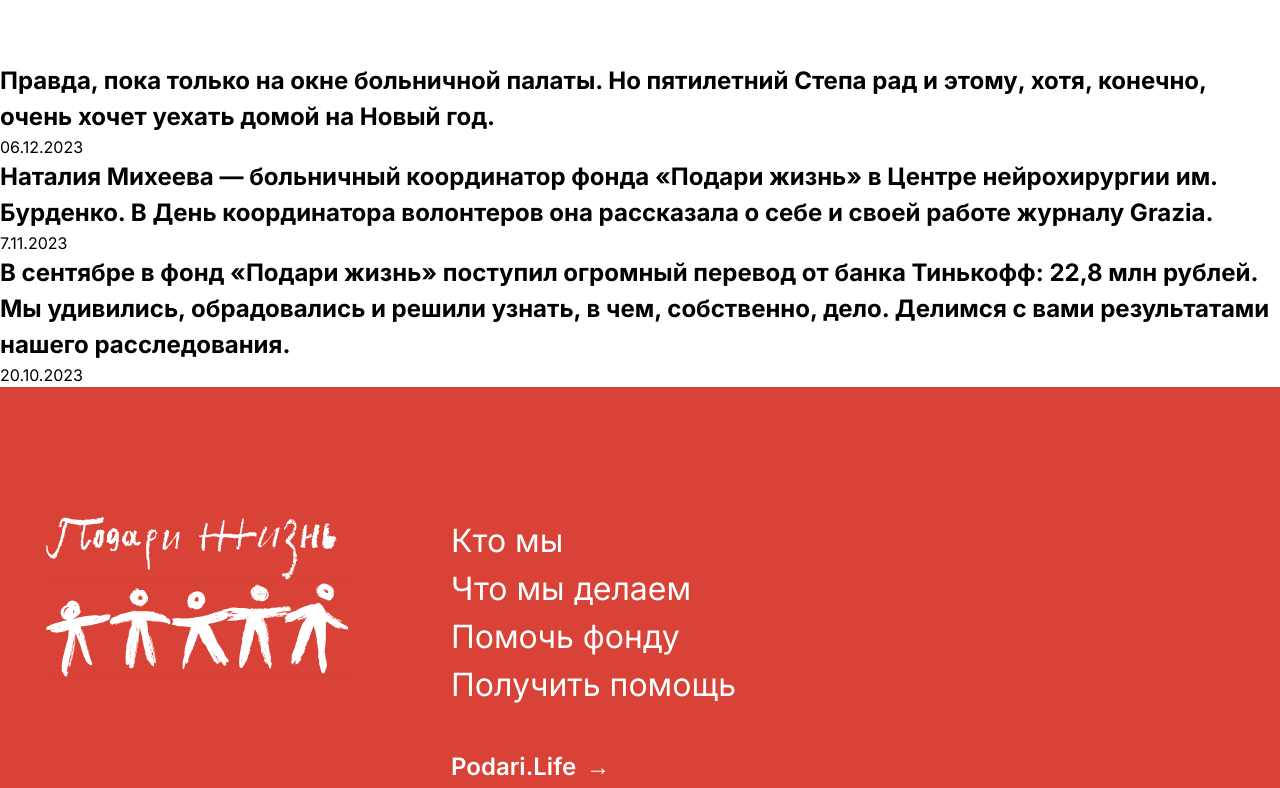
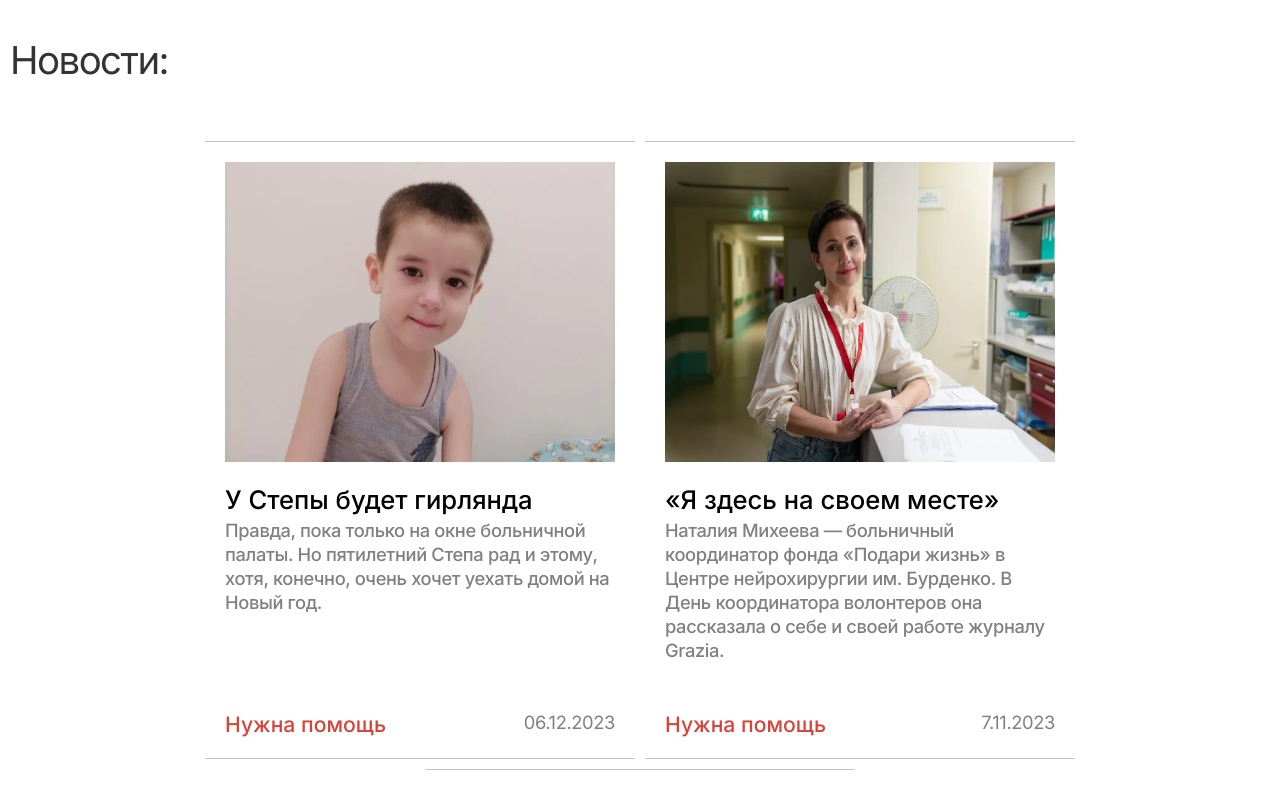
Before and after one commit to Arsaide/podari-life, a Next.js app: page / in a window 1280 px wide. Shown: the part 2860-3648 px from the top of the page. Built offline with nearby package versions, Linux system fonts and the light colour scheme.

Commit message:
Database code and dynamic pages modification

```diff
--- a/public/childrenPosts.json
+++ b/public/childrenPosts.ts
@@ -1,4 +1,4 @@
-[
+const posts = [
   {
     "id": 1,
     "webName": "novogodnii-zvezdnyi-marafon-startoval",
@@ -83,7 +83,7 @@
       },
       "text": {
         "firstText": "Центр крови ПМГМУ им. И.М. Сеченова работает с понедельника по пятницу, с 8:30 до 13:00.\n\nАдрес: Большая Пироговская улица, д. 2, стр. 4.\n\nТелефоны: +7 (499) 246-51-21, +7 (499) 246-52-40.\n\nВажно: мы ждем только безвозмездных доноров! Регистрация в Москве или Московской области не требуется.\n\nНЕ ЗАБУДЬТЕ ПАСПОРТ!",
-        "secondText": "Срочно нужны доноры крови!"
+        "secondText": "Центр крови ПМГМУ им. И.М. Сеченова."
       }
     }
   },
@@ -158,7 +158,7 @@
         "alt": "Дима мечтает пойти в зоопарк и на концерт Егора Крида"
       },
       "text": {
-        "title": "«Я буду частичкой тебя»",
+        "title": `«Я буду частичкой тебя»`,
         "desc": "Говорит Вика своему 11-летнему брату Диме, для которого она скоро станет донором костного мозга. И мальчик этому рад, потому что он очень любит Вику и хочет скорее вылечиться.",
         "date": "02.11.2023",
         "status": "Нужна помощь"
@@ -272,12 +272,12 @@
       "img": {
         "src": "stepa-vstretit-novyi-god-v-bolnitse.jpg",
         "alt": "Изображение поста про мальчика Степу",
-        "status": "Нужна помощь"
       },
       "text": {
         "title": "У Степы будет гирлянда",
         "desc": "Правда, пока только на окне больничной палаты. Но пятилетний Степа рад и этому, хотя, конечно, очень хочет уехать домой на Новый год.",
-        "date": "06.12.2023"
+        "date": "06.12.2023",
+        "status": "Нужна помощь"
       }
     },
     "post": {
@@ -350,3 +350,5 @@
     }
   }
 ]
+
+export default posts;
--- a/src/app/[webName]/page.module.scss
+++ b/src/app/[webName]/page.module.scss
@@ -90,6 +90,7 @@
   border-top: 1px solid rgba(51, 51, 51, .3);
   border-bottom: 1px solid rgba(51, 51, 51, .3);
   padding-top: 15px;
+  padding-right: clamp(0px, 10vw,250px);
   padding-bottom: 15px;
   position: relative;
   &__desc {
@@ -109,6 +110,7 @@
     position: relative;
     width: 100%;
     height: 500px;
+    margin: 10px 0;
     img {
       display: block;
       width: 100%;
@@ -142,6 +144,10 @@
   .aside__section {
     padding: 0 20px 70px 0;
   }
+
+  .content {
+    padding-right: 0;
+  }
 }
 
 @media(max-width: 767.98px) {
--- a/src/components/Pages/Home/ChildrenPosts/ChildrenPosts.module.scss
+++ b/src/components/Pages/Home/ChildrenPosts/ChildrenPosts.module.scss
@@ -0,0 +1,152 @@
+.posts {
+  &__container {
+     padding: 50px 10px 150px 10px;
+  }
+
+  &__title {
+    margin-bottom: clamp(20px, 3vw, 34px);
+    font-weight: 400;
+    color: #333;
+    font-size: clamp(30px, 3vw, 94.8px);
+    line-height: 94px;
+    letter-spacing: -.04em;
+  }
+}
+
+.cards {
+  display: flex;
+  flex-wrap: wrap;
+}
+
+.card {
+  border-top: 1px solid rgba(59, 59, 59, .3);
+  padding: 20px 20px 0 20px;
+  flex: 0 0 33.3333%;
+  min-width: 430px;
+  color: #333;
+  transition: color .2s ease-out 0s;
+
+  &:first-child {
+    padding-left: 0;
+    border-right: 1px solid rgba(59, 59, 59, .3);
+  }
+  &:nth-child(2) {
+    border-right: 1px solid rgba(59, 59, 59, .3);
+  }
+  &:nth-child(3) {
+    padding-right: 0;
+  }
+
+  &__imgcnt {
+    position: relative;
+    width: 100%;
+    height: 300px;
+    margin-bottom: 20px;
+    img {
+      display: block;
+      width: 100%;
+      max-width: 100%;
+      height: 100%;
+    }
+  }
+
+  &__link {
+    display: flex;
+    flex-direction: column;
+    justify-content: space-between;
+    height: 100%;
+  }
+
+  &__footer {
+    display: flex;
+    justify-content: space-between;
+    padding-top: 48px;
+  }
+
+  &__title {
+    font-weight: 500;
+    font-size: clamp(23px, 2vw,30px);
+    line-height: 36px;
+  }
+
+  &__text {
+    font-size: clamp(15px, 2vw,   18.3px);
+    line-height: 24px;
+    font-weight: 500;
+    color: gray;
+    letter-spacing: -.02em;
+  }
+
+  &__date {
+    display: block;
+    font-size: 18.3px;
+    line-height: 24px;
+    letter-spacing: -.02em;
+    color: grey;
+  }
+
+  &__status {
+    display: block;
+    font-size: 21.2px;
+    line-height: 28px;
+    font-weight: 500;
+    color: var(--orange-text);
+  }
+}
+
+.card:hover {
+  .card__title {
+    color: var(--orange-text);
+  }
+}
+
+@media(max-width: 1439.98px) {
+  .cards {
+    justify-content: center;
+    gap: 10px;
+  }
+
+  .card {
+    border-top: 1px solid rgba(59, 59, 59, .3);
+    border-bottom: 1px solid rgba(59, 59, 59, .3);
+    padding: 20px;
+
+    &:first-child {
+      padding-left: 20px;
+      border-right: 0;
+    }
+    &:nth-child(2) {
+      border-right: 0;
+    }
+    &:nth-child(3) {
+      padding-right: 20px;
+    }
+  }
+}
+
+@media(max-width: 767.98px) {
+  .posts {
+    &__container {
+      padding: 50px 5px 70px 5px;
+    }
+  }
+}
+
+@media(max-width: 424.98px) {
+  .card {
+    min-width: 250px;
+    padding: 10px;
+    &:first-child {
+      padding-left: 10px;
+    }
+    &:nth-child(2) {
+    }
+    &:nth-child(3) {
+      padding-right: 10px;
+    }
+
+    &__imgcnt {
+      height: 150px;
+    }
+  }
+}
--- a/src/components/Pages/Home/ChildrenPosts/ChildrenPosts.tsx
+++ b/src/components/Pages/Home/ChildrenPosts/ChildrenPosts.tsx
@@ -1,7 +1,8 @@
 import React from 'react';
 import styles from './ChildrenPosts.module.scss'
-import posts from '../../../../../public/childrenPosts.json'
+import posts from '../../../../../public/childrenPosts'
 import Link from "next/link";
+import Image from "next/image";
 
 async function getData() {
     return posts
@@ -26,12 +27,35 @@
     return (
         <section className={styles.posts}>
             <div className={styles.posts__container}>
-                {randomPosts.map((post) => (
-                    <Link href={`/${post.webName}`} key={post.id}>
-                        <h2>{post.card.text.desc}</h2>
-                        <p>{post.card.text.date}</p>
-                    </Link>
-                ))}
+                <h3 className={styles.posts__title}>Новости:</h3>
+                <div className={styles.cards}>
+                    {randomPosts.map((post) => (
+                        <article className={styles.card} key={post.id}>
+                            <Link
+                                className={styles.card__link}
+                                href={`/${post.webName}`}>
+                                <div>
+                                    <div className={styles.card__imgcnt}>
+                                        <Image
+                                            src={`/posts/${post.post.img.src}`}
+                                            alt={post.card.img.alt}
+                                            className={styles.card__img}
+                                            fill={true}
+                                            loading='lazy'/>
+                                    </div>
+                                    <div className={styles.card__content}>
+                                        <h4 className={styles.card__title}>{post.card.text.title}</h4>
+                                        <p className={styles.card__text}>{post.card.text.desc}</p>
+                                    </div>
+                                </div>
+                                <div className={styles.card__footer}>
+                                    <span className={styles.card__status}>{post.card.text.status}</span>
+                                    <span className={styles.card__date}>{post.card.text.date}</span>
+                                </div>
+                            </Link>
+                        </article>
+                    ))}
+                </div>
             </div>
         </section>
     );
--- a/src/components/Pages/Home/Platform/Platform.module.scss
+++ b/src/components/Pages/Home/Platform/Platform.module.scss
@@ -1,7 +1,6 @@
 .platform {
   background-color: var(--orange-text);
   padding: 60px 0;
-  margin-bottom: 100px;
   &__container {
     display: flex;
     flex-direction: row;
--- a/src/components/TheFooter/TheFooter.module.scss
+++ b/src/components/TheFooter/TheFooter.module.scss
@@ -1,6 +1,6 @@
 .footer {
   background-color: var(--orange-text);
-  padding: 130px 15px;
+  padding: clamp(70px, 8vw,130px) 15px;
   &__container {
     color: white;
   }
```
Also changed, not shown: src/app/[webName]/page.tsx (+10 -3 lines).
